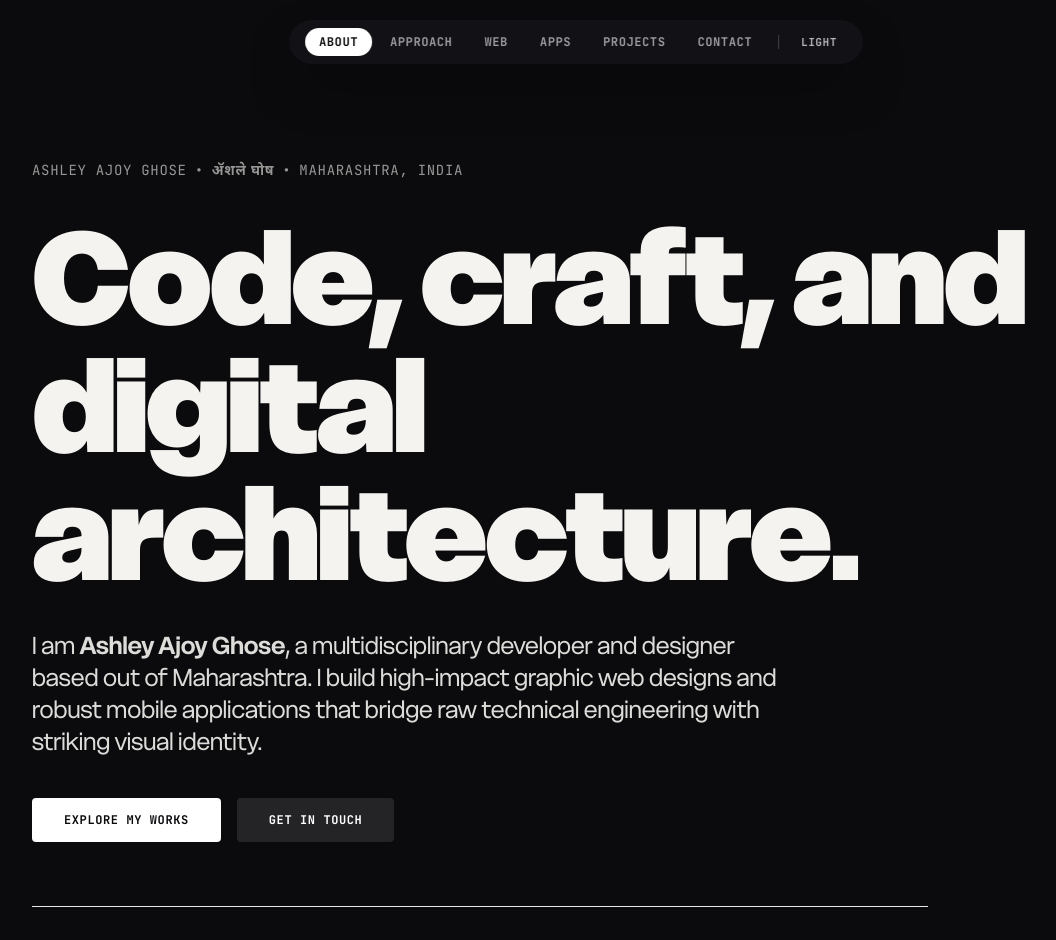
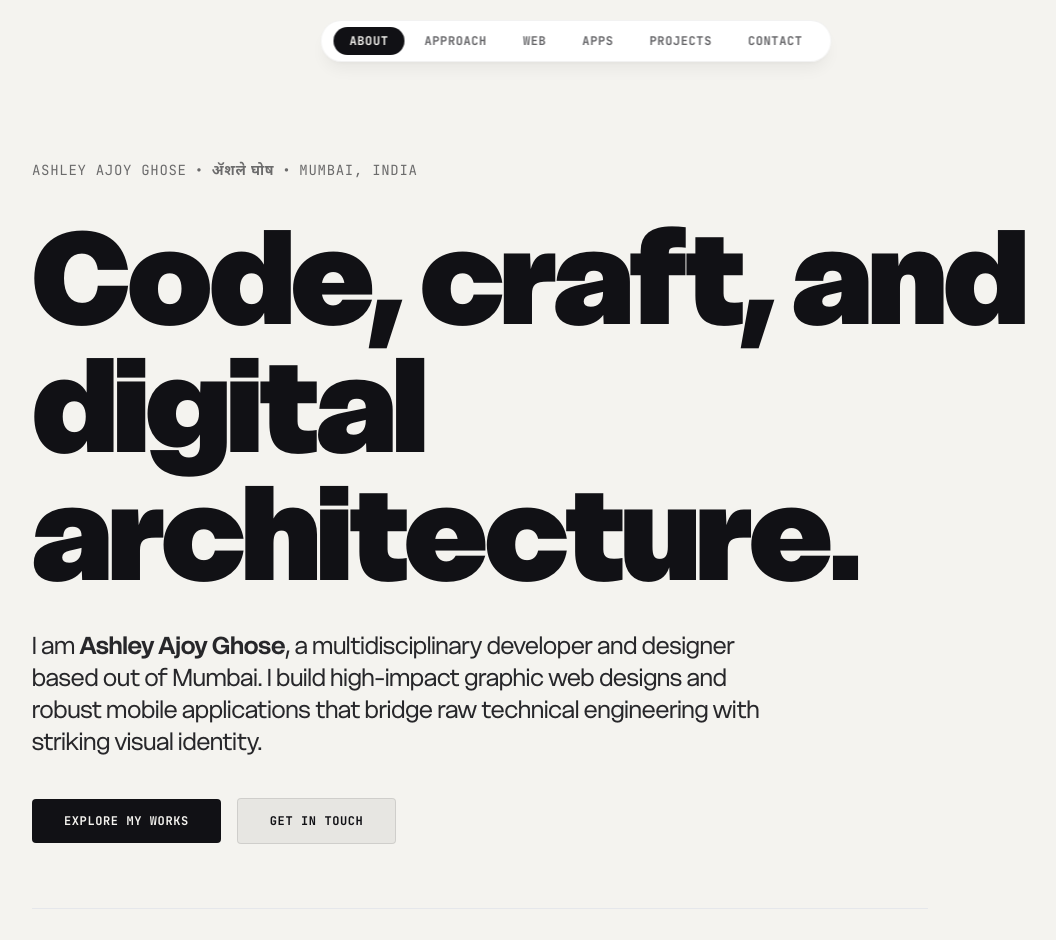
Before and after one commit to docuready-dev/PortFolio, a React (Vite) app: page / in a window 1280 px wide. Shown: the top 940 px of the page, without its empty margins (64-1120 px from the left). Built offline with nearby package versions, Linux system fonts and the light colour scheme; what @theatre/studio would draw is missing.

Commit message:
feat: enforce light theme only, boxed enquiry form, and Mumbai location alignment

```diff
--- a/src/App.tsx
+++ b/src/App.tsx
@@ -7,32 +7,17 @@ import { ImageLightbox } from './overlay/ImageLightbox'
 import { usePortfolioStore } from './store'
 
 export default function App() {
-  const theme = usePortfolioStore((s) => s.theme)
   const setScrollProgress = usePortfolioStore((s) => s.setScrollProgress)
-  const setTheme = usePortfolioStore((s) => s.setTheme)
-  const isDark = theme === 'dark'
 
   useEffect(() => {
-    // Keep html & body backgrounds synchronized with active theme
-    if (isDark) {
-      document.documentElement.classList.add('dark-theme')
-      document.body.style.backgroundColor = '#0B0B0E'
-      document.body.style.color = '#F4F3EF'
-    } else {
-      document.documentElement.classList.remove('dark-theme')
-      document.body.style.backgroundColor = '#F4F3EF'
-      document.body.style.color = '#111115'
-    }
-  }, [isDark])
+    // Light theme only
+    document.documentElement.classList.remove('dark', 'dark-theme')
+    document.body.style.backgroundColor = '#F4F3EF'
+    document.body.style.color = '#111115'
+  }, [])
 
   useEffect(() => {
-    // Check initial query params for deep-linked section or theme
     const params = new URLSearchParams(window.location.search)
-    const qTheme = params.get('theme')
-    if (qTheme === 'light' || qTheme === 'dark') {
-      setTheme(qTheme)
-    }
-
     const targetId = params.get('section') || window.location.hash.replace('#', '')
     if (targetId) {
       setTimeout(() => {
@@ -44,10 +29,10 @@ export default function App() {
         }
       }, 200)
     }
-  }, [setTheme])
+  }, [])
 
   useEffect(() => {
-    // Initialize Lenis smooth momentum scroll engine (Artemii Lebedev / Awwwards standard)
+    // Initialize Lenis smooth momentum scroll engine
     const lenis = new Lenis({
       duration: 1.3,
       easing: (t) => Math.min(1, 1.001 - Math.pow(2, -10 * t)),
@@ -81,11 +66,7 @@ export default function App() {
   }, [setScrollProgress])
 
   return (
-    <div
-      className={`min-h-screen w-full select-none transition-colors duration-500 overflow-x-hidden ${
-        isDark ? 'bg-[#0B0B0E] text-[#F4F3EF] dark-theme' : 'bg-[#F4F3EF] text-[#111115]'
-      }`}
-    >
+    <div className="min-h-screen w-full select-none bg-[#F4F3EF] text-[#111115] overflow-x-hidden font-sans">
       {/* Floating Centered Minimalist Navigation Bar */}
       <NavigationBar />
 
--- a/src/overlay/ContactDrawer.tsx
+++ b/src/overlay/ContactDrawer.tsx
@@ -1,11 +1,7 @@
 import { useState } from 'react'
 import { motion } from 'motion/react'
-import { usePortfolioStore } from '../store'
 
 export function ContactDrawer() {
-  const theme = usePortfolioStore((s) => s.theme)
-  const isDark = theme === 'dark'
-
   const [formData, setFormData] = useState({
     name: '',
     email: '',
@@ -32,71 +28,75 @@ export function ContactDrawer() {
   ]
 
   return (
-    <div
-      className={`w-full py-8 text-left transition-colors duration-300 ${
-        isDark ? 'text-[#F4F3EF]' : 'text-[#111115]'
-      }`}
-    >
-      <div className="flex flex-col md:flex-row gap-12 lg:gap-16">
-        {/* Left Column: Direct Info & Socials */}
-        <div className="md:w-5/12 flex flex-col justify-between">
+    <div className="w-full py-8 text-left text-[#111115]">
+      <div className="flex flex-col lg:flex-row gap-12 lg:gap-16 items-start">
+        {/* Left Column: Direct Info & Channels */}
+        <div className="lg:w-5/12 flex flex-col justify-between self-stretch">
           <div>
             <div className="text-xs font-mono font-medium tracking-wider uppercase opacity-50 mb-3">
               Direct Contact
             </div>
-            <h3 className="text-2xl sm:text-3xl font-bold tracking-tight mb-4">
+            <h3 className="text-3xl sm:text-4xl font-black tracking-tight mb-4">
               Start a Conversation.
             </h3>
-            <p className="text-sm opacity-80 leading-relaxed mb-8">
-              I am available for bespoke web designs, mobile applications, and technical partnerships. Drop a note here or reach out directly to my personal channels.
+            <p className="text-base opacity-80 leading-relaxed mb-8">
+              I am available for bespoke web designs, mobile applications, and technical partnerships. Send an enquiry using the form or reach out directly to my personal channels.
             </p>
 
-            <div className="space-y-4 mb-8">
+            <div className="space-y-6 mb-8">
               <div>
                 <div className="text-[11px] font-mono uppercase tracking-wider opacity-50 mb-1">
                   Personal Email
                 </div>
                 <a
                   href="mailto:ashley@docuready.dev"
-                  className="text-base font-semibold hover:underline text-current font-sans"
+                  className="text-lg font-bold hover:underline text-[#111115]"
                 >
                   ashley@docuready.dev
                 </a>
               </div>
               <div>
                 <div className="text-[11px] font-mono uppercase tracking-wider opacity-50 mb-1">
-                  Location & Availability
+                  Base & Location
                 </div>
-                <div className="text-sm opacity-80 font-mono">
-                  Maharashtra, India &bull; Remote Globally
+                <div className="text-sm font-semibold font-mono opacity-90">
+                  Mumbai, India &bull; Remote Globally
                 </div>
               </div>
             </div>
           </div>
 
           {/* Social Channels */}
-          <div className="pt-6 border-t border-current/15 flex flex-wrap gap-4 text-xs font-mono">
+          <div className="pt-6 border-t border-black/10 flex flex-wrap gap-4 text-xs font-mono">
             <a
               href="https://github.com/docuready-dev"
               target="_blank"
               rel="noreferrer"
-              className="hover:underline font-semibold text-current opacity-80 hover:opacity-100"
+              className="hover:underline font-semibold text-[#111115] opacity-80 hover:opacity-100"
             >
               github.com/docuready-dev ↗
             </a>
           </div>
         </div>
 
-        {/* Right Column: Interactive Form */}
-        <div className="md:w-7/12">
+        {/* Right Column: Boxed Out Enquiry Column */}
+        <div className="w-full lg:w-7/12">
+          <div className="bg-white p-7 sm:p-10 rounded-2xl border border-black/10 shadow-lg shadow-black/[0.03]">
+            <div className="flex items-center justify-between pb-5 mb-6 border-b border-black/5">
+              <span className="text-xs font-mono uppercase tracking-wider font-semibold opacity-70">
+                Project Enquiry
+              </span>
+              <span className="text-[11px] font-mono opacity-40">Direct Dispatch</span>
+            </div>
+
             {isSubmitted ? (
               <motion.div
                 initial={{ opacity: 0 }}
                 animate={{ opacity: 1 }}
-              className="py-12 text-left"
+                className="py-10 text-left"
               >
-              <div className="text-xs font-mono uppercase tracking-wider text-emerald-400 mb-2">
-                Message Dispatched
+                <div className="text-xs font-mono uppercase tracking-wider text-emerald-600 mb-2 font-semibold">
+                  Enquiry Dispatched
                 </div>
                 <h4 className="text-2xl font-bold mb-3">Thank you for reaching out.</h4>
                 <p className="text-sm opacity-80 max-w-md mb-6 leading-relaxed">
@@ -104,16 +104,16 @@ export function ContactDrawer() {
                 </p>
                 <button
                   onClick={() => setIsSubmitted(false)}
-                className="text-xs font-mono uppercase tracking-wider underline hover:opacity-75 cursor-pointer"
+                  className="text-xs font-mono uppercase tracking-wider underline hover:opacity-75 cursor-pointer font-semibold"
                 >
-                Send Another Message
+                  Send Another Enquiry
                 </button>
               </motion.div>
             ) : (
               <form onSubmit={handleSubmit} className="space-y-5">
                 <div className="grid grid-cols-1 sm:grid-cols-2 gap-4">
                   <div>
-                  <label className="block text-[11px] font-mono uppercase tracking-wider opacity-60 mb-2">
+                    <label className="block text-[11px] font-mono uppercase tracking-wider opacity-70 mb-2 font-semibold">
                       Your Name
                     </label>
                     <input
@@ -122,11 +122,11 @@ export function ContactDrawer() {
                       value={formData.name}
                       onChange={(e) => setFormData({ ...formData, name: e.target.value })}
                       placeholder="e.g. Alex Sharma"
-                    className="w-full px-4 py-3 rounded-lg bg-current/5 text-current text-sm placeholder:opacity-30 focus:outline-hidden focus:bg-current/10 transition-colors"
+                      className="w-full px-4 py-3 rounded-xl bg-[#F8F7F4] border border-black/10 text-[#111115] text-sm placeholder:opacity-35 focus:outline-hidden focus:border-black/50 transition-colors"
                     />
                   </div>
                   <div>
-                  <label className="block text-[11px] font-mono uppercase tracking-wider opacity-60 mb-2">
+                    <label className="block text-[11px] font-mono uppercase tracking-wider opacity-70 mb-2 font-semibold">
                       Email Address
                     </label>
                     <input
@@ -135,15 +135,15 @@ export function ContactDrawer() {
                       value={formData.email}
                       onChange={(e) => setFormData({ ...formData, email: e.target.value })}
                       placeholder="alex@domain.com"
-                    className="w-full px-4 py-3 rounded-lg bg-current/5 text-current text-sm placeholder:opacity-30 focus:outline-hidden focus:bg-current/10 transition-colors"
+                      className="w-full px-4 py-3 rounded-xl bg-[#F8F7F4] border border-black/10 text-[#111115] text-sm placeholder:opacity-35 focus:outline-hidden focus:border-black/50 transition-colors"
                     />
                   </div>
                 </div>
 
                 {/* Project Scope Selection */}
                 <div>
-                <label className="block text-[11px] font-mono uppercase tracking-wider opacity-60 mb-2">
-                  Project Domain
+                  <label className="block text-[11px] font-mono uppercase tracking-wider opacity-70 mb-2 font-semibold">
+                    Project Scope
                   </label>
                   <div className="flex flex-wrap gap-2">
                     {domainOptions.map((opt) => (
@@ -151,12 +151,10 @@ export function ContactDrawer() {
                         type="button"
                         key={opt}
                         onClick={() => setFormData({ ...formData, domain: opt })}
-                      className={`px-3 py-1.5 rounded text-xs font-mono transition-colors cursor-pointer ${
+                        className={`px-3.5 py-1.5 rounded-lg text-xs font-mono transition-colors cursor-pointer ${
                           formData.domain === opt
-                          ? isDark
-                            ? 'bg-white text-[#0B0B0E] font-semibold'
-                            : 'bg-[#111115] text-[#F4F3EF] font-semibold'
-                          : 'bg-current/5 opacity-70 hover:opacity-100 hover:bg-current/10'
+                            ? 'bg-[#111115] text-[#F4F3EF] font-semibold shadow-xs'
+                            : 'bg-[#F8F7F4] border border-black/10 opacity-75 hover:opacity-100 hover:bg-black/5'
                         }`}
                       >
                         {opt}
@@ -166,32 +164,29 @@ export function ContactDrawer() {
                 </div>
 
                 <div>
-                <label className="block text-[11px] font-mono uppercase tracking-wider opacity-60 mb-2">
-                  Project Vision & Scope
+                  <label className="block text-[11px] font-mono uppercase tracking-wider opacity-70 mb-2 font-semibold">
+                    Project Vision & Goals
                   </label>
                   <textarea
                     rows={4}
                     required
                     value={formData.message}
                     onChange={(e) => setFormData({ ...formData, message: e.target.value })}
-                  placeholder="Tell me about your graphic web design or mobile app development goals..."
-                  className="w-full px-4 py-3 rounded-lg bg-current/5 text-current text-sm placeholder:opacity-30 focus:outline-hidden focus:bg-current/10 transition-colors resize-none"
+                    placeholder="Tell me about your graphic web design or mobile app development requirements..."
+                    className="w-full px-4 py-3 rounded-xl bg-[#F8F7F4] border border-black/10 text-[#111115] text-sm placeholder:opacity-35 focus:outline-hidden focus:border-black/50 transition-colors resize-none"
                   />
                 </div>
 
                 <button
                   type="submit"
                   disabled={isSubmitting}
-                className={`px-8 py-3.5 rounded text-xs font-mono font-bold tracking-wider uppercase transition-opacity cursor-pointer ${
-                  isDark
-                    ? 'bg-white text-[#0B0B0E] hover:opacity-90'
-                    : 'bg-[#111115] text-[#F4F3EF] hover:opacity-90'
-                } disabled:opacity-50`}
+                  className="w-full py-4 rounded-xl text-xs font-mono font-bold tracking-wider uppercase transition-opacity cursor-pointer bg-[#111115] text-[#F4F3EF] hover:opacity-90 disabled:opacity-50 shadow-md"
                 >
-                {isSubmitting ? 'Transmitting Message...' : 'Send Message to Ashley'}
+                  {isSubmitting ? 'Transmitting Enquiry...' : 'Send Enquiry to Ashley'}
                 </button>
               </form>
             )}
+          </div>
         </div>
       </div>
     </div>
--- a/src/overlay/HtmlOverlay.tsx
+++ b/src/overlay/HtmlOverlay.tsx
@@ -2,9 +2,7 @@ import { ContactDrawer } from './ContactDrawer'
 import { usePortfolioStore } from '../store'
 
 export function HtmlOverlay() {
-  const theme = usePortfolioStore((s) => s.theme)
   const setActiveImage = usePortfolioStore((s) => s.setActiveImage)
-  const isDark = theme === 'dark'
 
   const base = import.meta.env.BASE_URL.replace(/\/$/, '')
 
@@ -59,7 +57,7 @@ export function HtmlOverlay() {
   }
 
   return (
-    <div className={`w-full text-left font-sans ${isDark ? 'text-[#F4F3EF]' : 'text-[#111115]'}`}>
+    <div className="w-full text-left font-sans text-[#111115]">
       {/* ============================================================ */}
       {/* SECTION 1: HERO / INTRO                                       */}
       {/* ============================================================ */}
@@ -73,7 +71,7 @@ export function HtmlOverlay() {
           <span className="mx-2">&bull;</span>
           <span className="font-devanagari font-bold text-sm">ॲशले घोष</span>
           <span className="mx-2">&bull;</span>
-          <span>Maharashtra, India</span>
+          <span>Mumbai, India</span>
         </div>
 
         {/* Display Headline - Solid editorial typography with Delight, zero gradient text */}
@@ -84,7 +82,7 @@ export function HtmlOverlay() {
         {/* Bio Introduction */}
         <p className="text-base sm:text-xl md:text-2xl font-normal leading-relaxed opacity-90 mb-10 max-w-3xl">
           I am <strong className="font-semibold text-current">Ashley Ajoy Ghose</strong>, a
-          multidisciplinary developer and designer based out of Maharashtra. I build
+          multidisciplinary developer and designer based out of Mumbai. I build
           high-impact graphic web designs and robust mobile applications that bridge raw
           technical engineering with striking visual identity.
         </p>
@@ -93,21 +91,13 @@ export function HtmlOverlay() {
         <div className="flex flex-wrap items-center gap-4 mb-16">
           <button
             onClick={() => handleJump('works')}
-            className={`px-8 py-3.5 rounded text-xs font-mono font-bold tracking-wider uppercase transition-opacity cursor-pointer ${
-              isDark
-                ? 'bg-white text-[#0B0B0E] hover:opacity-90'
-                : 'bg-[#111115] text-[#F4F3EF] hover:opacity-90'
-            }`}
+            className="px-8 py-3.5 rounded text-xs font-mono font-bold tracking-wider uppercase bg-[#111115] text-[#F4F3EF] hover:opacity-90 transition-opacity cursor-pointer"
           >
             Explore My Works
           </button>
           <button
             onClick={() => handleJump('contact')}
-            className={`px-8 py-3.5 rounded text-xs font-mono font-bold tracking-wider uppercase transition-colors cursor-pointer ${
-              isDark
-                ? 'bg-white/10 text-white hover:bg-white/20'
-                : 'bg-black/5 text-[#111115] hover:bg-black/10'
-            }`}
+            className="px-8 py-3.5 rounded text-xs font-mono font-bold tracking-wider uppercase bg-black/5 text-[#111115] border border-black/10 hover:bg-black/10 transition-colors cursor-pointer"
           >
             Get in Touch
           </button>
@@ -465,7 +455,7 @@ export function HtmlOverlay() {
         {/* Personal Colophon Footer */}
         <footer className="pt-8 border-t border-current/15 flex flex-col sm:flex-row items-start sm:items-center justify-between gap-4 text-xs font-mono opacity-60">
           <div>
-            &copy; {new Date().getFullYear()} ASHLEY AJOY GHOSE &bull; ॲशले घोष &bull; MAHARASHTRA, INDIA
+            &copy; {new Date().getFullYear()} ASHLEY AJOY GHOSE &bull; ॲशले घोष &bull; MUMBAI, INDIA
           </div>
           <div>
             <a
--- a/src/overlay/NavigationBar.tsx
+++ b/src/overlay/NavigationBar.tsx
@@ -1,5 +1,4 @@
 import { useState, useEffect } from 'react'
-import { usePortfolioStore } from '../store'
 
 const NAV_ITEMS = [
   { label: 'About', id: 'hero' },
@@ -11,9 +10,6 @@ const NAV_ITEMS = [
 ]
 
 export function NavigationBar() {
-  const theme = usePortfolioStore((s) => s.theme)
-  const setTheme = usePortfolioStore((s) => s.setTheme)
-  const isDark = theme === 'dark'
   const [activeSection, setActiveSection] = useState('hero')
 
   const handleJump = (id: string) => {
@@ -51,15 +47,9 @@ export function NavigationBar() {
   }, [])
 
   return (
-    <header className="fixed top-5 left-1/2 -translate-x-1/2 z-50 pointer-events-auto max-w-[95vw]">
-      <div
-        className={`px-3 py-1.5 sm:px-4 sm:py-2 rounded-full flex items-center gap-1 sm:gap-2 shadow-2xl transition-all duration-300 backdrop-blur-xl ${
-          isDark
-            ? 'bg-[#121218]/90 text-[#F4F3EF] shadow-black/50'
-            : 'bg-white/90 text-[#111115] shadow-black/5'
-        }`}
-      >
-        {/* Navigation Menus Only - No icons, no name */}
+    <header className="fixed top-5 left-1/2 -translate-x-1/2 z-40 pointer-events-auto max-w-[95vw]">
+      <div className="px-2.5 py-1.5 sm:px-3 sm:py-1.5 rounded-full flex items-center shadow-lg shadow-black/5 backdrop-blur-xl bg-white/95 text-[#111115] border border-black/5">
+        {/* Navigation Menus Only - Light Theme, Zero Icons */}
         <nav className="flex items-center gap-0.5 sm:gap-1 text-xs font-mono">
           {NAV_ITEMS.map((item) => {
             const isActive = activeSection === item.id
@@ -67,14 +57,10 @@ export function NavigationBar() {
               <button
                 key={item.id}
                 onClick={() => handleJump(item.id)}
-                className={`px-2.5 sm:px-3.5 py-1.5 rounded-full uppercase tracking-wider text-[11px] sm:text-xs font-semibold transition-all duration-200 cursor-pointer ${
+                className={`px-3 sm:px-4 py-1.5 rounded-full uppercase tracking-wider text-[11px] sm:text-xs font-semibold transition-all duration-200 cursor-pointer ${
                   isActive
-                    ? isDark
-                      ? 'bg-white text-[#0B0B0E]'
-                      : 'bg-[#111115] text-[#F4F3EF]'
-                    : isDark
-                    ? 'text-white/60 hover:text-white hover:bg-white/10'
-                    : 'text-[#111115]/60 hover:text-[#111115] hover:bg-black/5'
+                    ? 'bg-[#111115] text-[#F4F3EF] shadow-xs'
+                    : 'text-[#111115]/65 hover:text-[#111115] hover:bg-black/5'
                 }`}
               >
                 {item.label}
@@ -82,27 +68,6 @@ export function NavigationBar() {
             )
           })}
         </nav>
-
-        {/* Subtle Divider */}
-        <div
-          className={`w-[1px] h-3.5 mx-0.5 sm:mx-1 shrink-0 ${
-            isDark ? 'bg-white/20' : 'bg-black/15'
-          }`}
-        />
-
-        {/* Theme Toggle: Text Only, Zero Icons */}
-        <button
-          onClick={() => setTheme(isDark ? 'light' : 'dark')}
-          className={`px-2.5 py-1 rounded-full text-[11px] font-mono uppercase tracking-wider font-semibold transition-all duration-200 cursor-pointer ${
-            isDark
-              ? 'text-white/70 hover:text-white hover:bg-white/10'
-              : 'text-[#111115]/70 hover:text-[#111115] hover:bg-black/5'
-          }`}
-          aria-label={isDark ? 'Switch to light mode' : 'Switch to dark mode'}
-          title={isDark ? 'Switch to light mode' : 'Switch to dark mode'}
-        >
-          {isDark ? 'Light' : 'Dark'}
-        </button>
       </div>
     </header>
   )
--- a/src/store/index.ts
+++ b/src/store/index.ts
@@ -182,7 +182,7 @@ export const usePortfolioStore = create<PortfolioState>((set) => ({
   isLowQuality: false,
   isShiftedLayout: true,
   blurIntensity: 'frosted',
-  theme: 'dark',
+  theme: 'light',
   setActiveProject: (project) => set({ activeProject: project }),
   setActiveImage: (image) => set({ activeImage: image }),
   setScrollProgress: (progress, velocity = 0) =>
```
Lines whose indentation alone changed are shown as unchanged.
